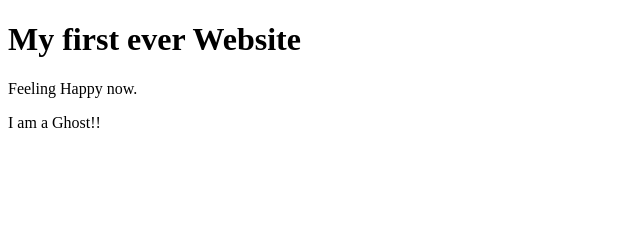
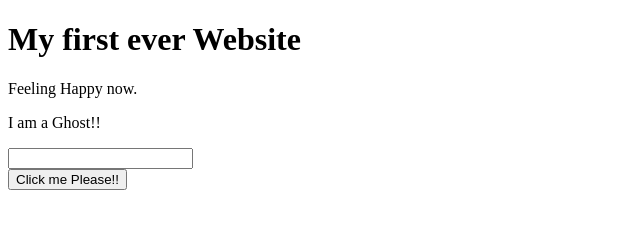
Before and after one commit to shanjib76/my-first-website, a plain HTML site: page index.html in a window 1280 px wide. Shown: the whole page, without its empty margins (0-640 px from the left). Drawn offline with Linux system fonts and the light colour scheme.

Commit message:
done adding button

```diff
--- a/index.html
+++ b/index.html
@@ -9,5 +9,8 @@
     <h1>My first ever Website</h1>
     <p>Feeling Happy now.</p>
     <p>I am a Ghost!!</p>
+    <input type="text" />
+    <br />
+    <button>Click me Please!!</button>
   </body>
 </html>
```
